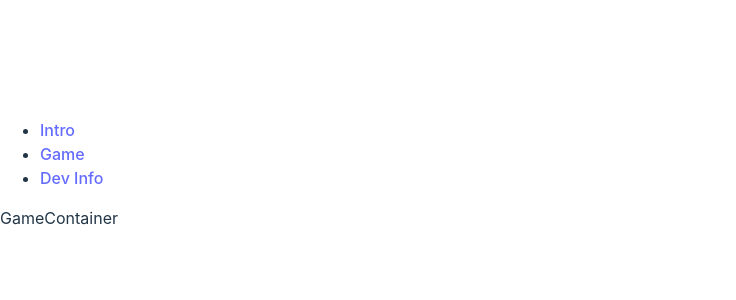
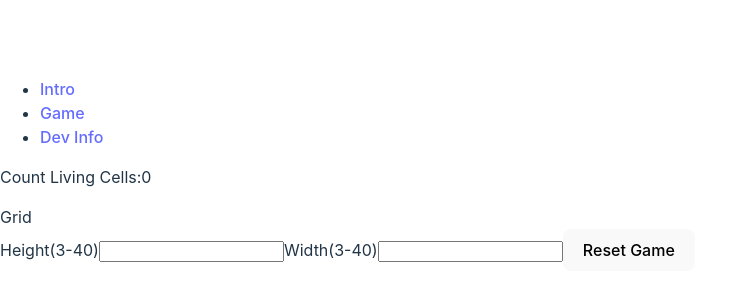
Before and after one commit to ledili2424/Conway-s-Game-of-Life, a React (Vite) app: page /game in a window 1280 px wide. Shown: the part 234-534 px from the top of the page, without its empty margins (0-736 px from the left). Built offline with nearby package versions, Linux system fonts and the light colour scheme.

Commit message:
create game container with inputs and buttons and handle error

```diff
--- a/src/components/GameContainer.jsx
+++ b/src/components/GameContainer.jsx
@@ -1,5 +1,56 @@
-import React from "react";
+import React, { useState } from "react";
+import Grid from "./Grid";
 
 export default function GameContainer() {
-  return <div>GameContainer</div>;
+  const [inputValue1, setinputValue1] = useState("");
+  const [inputValue2, setinputValue2] = useState("");
+  const [rows, setRows] = useState(20);
+  const [cols, setCols] = useState(20);
+  const [livingCellsCount, setLivingCellsCount] = useState(0);
+  const [isError, setError] = useState(false);
+
+  function handleClickReset() {
+    if (
+      inputValue1 > 40 ||
+      inputValue1 < 3 ||
+      inputValue2 > 40 ||
+      inputValue2 < 3
+    ) {
+      setError(true);
+    } else {
+      setError(false);
+      setRows(inputValue1);
+      setCols(inputValue2);
+    }
+  }
+
+  return (
+    <div>
+      <p>Count Living Cells:{livingCellsCount}</p>
+      <Grid
+        rows={rows}
+        cols={cols}
+        updateLivingCellsCount={setLivingCellsCount}
+        placeholder="Enter width (3-40)"
+      />
+      <label>
+        Height(3-40)
+        <input
+          type="number"
+          value={inputValue1}
+          onChange={(e) => setinputValue1(e.target.value)}
+        />
+      </label>
+      <label>
+        Width(3-40)
+        <input
+          type="number"
+          value={inputValue2}
+          onChange={(e) => setinputValue2(e.target.value)}
+        />
+      </label>
+      <button onClick={handleClickReset}>Reset Game</button>
+      {isError && <p>Invalid height/width!</p>}
+    </div>
+  );
 }
--- /dev/null
+++ b/src/components/Grid.jsx
@@ -0,0 +1,7 @@
+import React from 'react'
+
+export default function Grid() {
+  return (
+    <div>Grid</div>
+  )
+}
```
